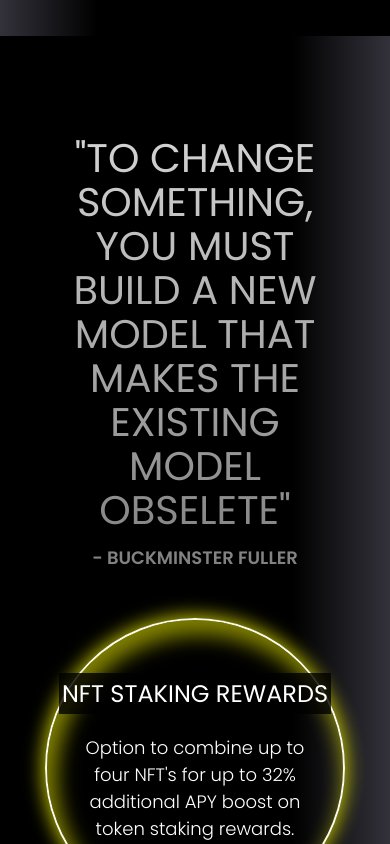
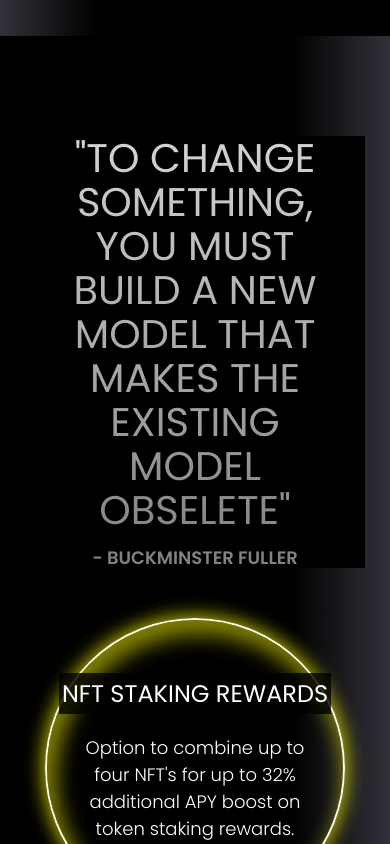
Before and after one commit to ElliotWood13/defi-landing-page, a React (Create React App) app: page / in a window 390 px wide. Shown: the part 660-1504 px from the top of the page. Built offline with nearby package versions, Linux system fonts and the light colour scheme.

Commit message:
Finished responsive layout (sm, md, lg)

```diff
--- a/src/components/organisms/defiSection/defiSection.css
+++ b/src/components/organisms/defiSection/defiSection.css
@@ -1,6 +1,7 @@
 .container {
     display: flex;
     justify-content: center;
+    position: relative;
 }
 
 .grid {
@@ -14,9 +15,12 @@
 
 /* BLOCKQUOTE */
 .header-container {
+    background-color: black;
+    /* Check background-color (linear-gradient?) */
     display: flex;
     justify-content: center;
     align-items: center;
+    z-index: 10;
 }
 
 .blockquote {
```
